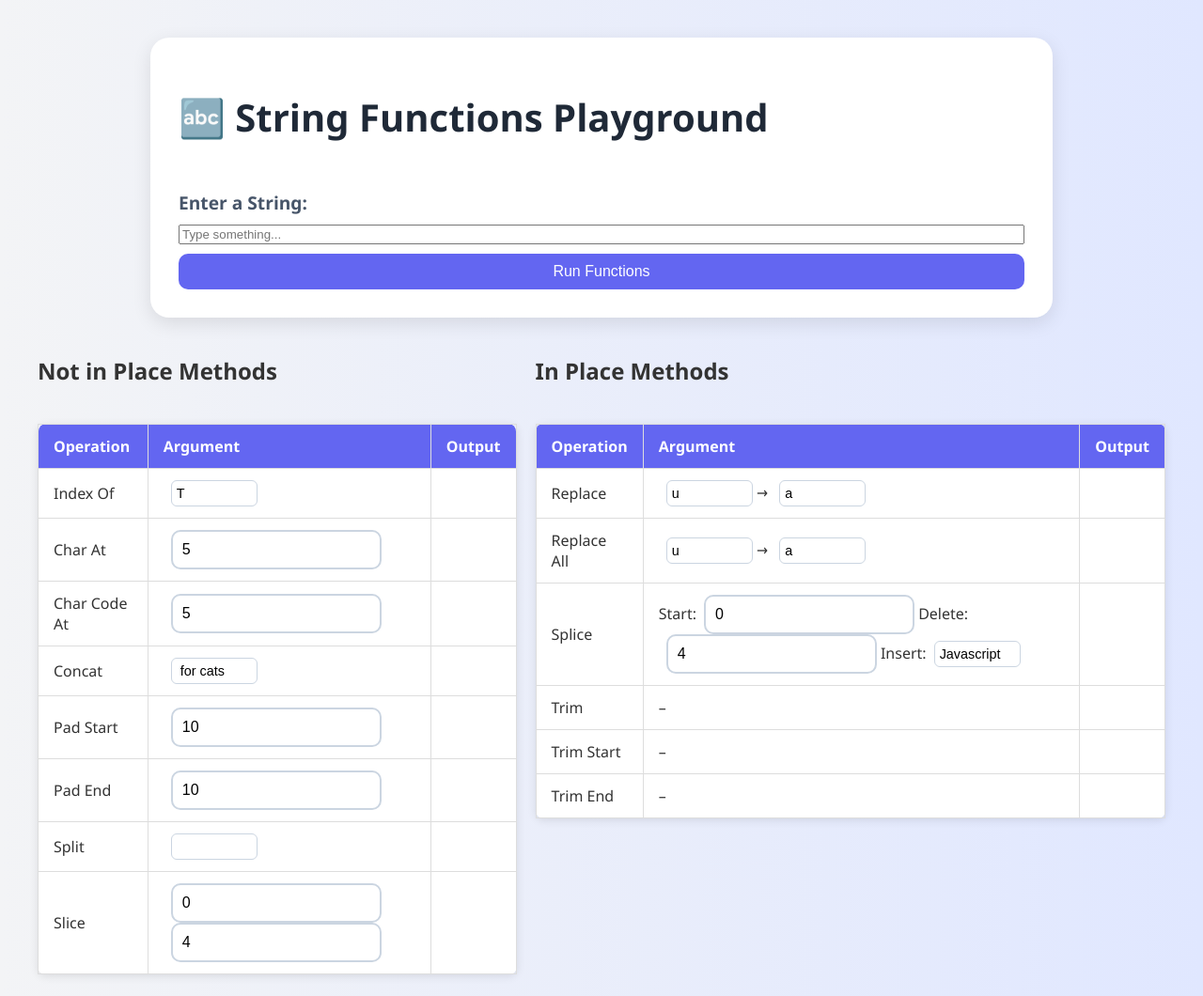
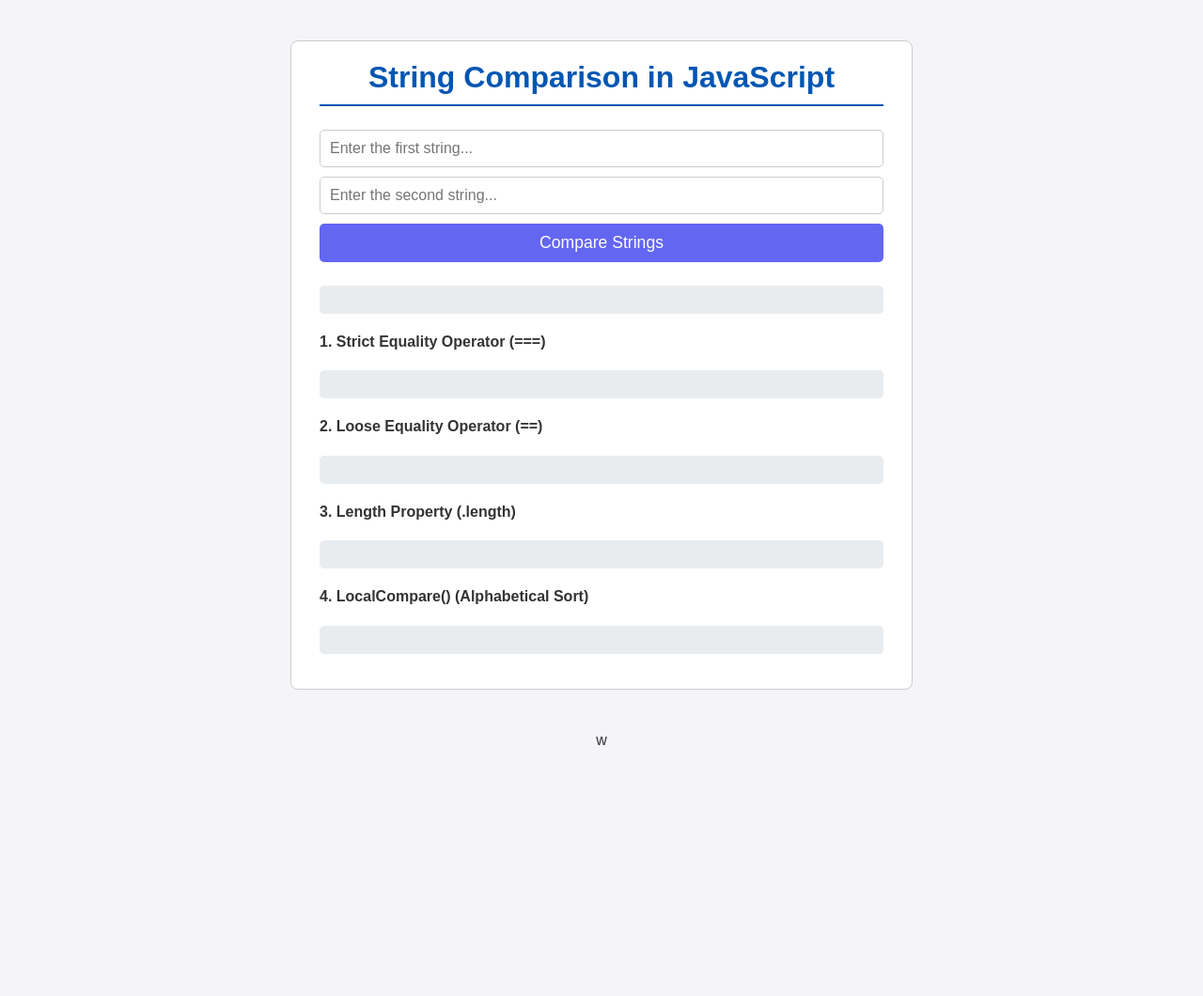
Before and after one commit to kshitijaucharmal/Javascript-BE, a plain HTML site: page Exp4/index.html in a window 1280 px wide. Shown: the top 1060 px of the page at 94% size. After the commit the page ends 840 px from the top, so only its background shows below. Drawn offline with Linux system fonts and the light colour scheme.

Commit message:
added Exp4

```diff
--- a/Exp4/index.html
+++ b/Exp4/index.html
@@ -1,84 +1,100 @@
-<!DOCTYPE html>
+<!doctype html>
 <html lang="en">
-<head>
-<script type="text/javascript" src="string_comp.js"></script>
-<link rel="stylesheet" href="style.css">
-
-    <meta charset="UTF-8">
-    <meta name="viewport" content="width=device-width, initial-scale=1.0">
-    <title>Document</title>
-</head>
-<body>
-
-<div class="shape-box">
-    <div class="form-section">
-      <h1>🔤 String Functions Playground</h1>
-      <label for="string" class="area-label">Enter a String:</label>
-      <input type="text" id="string" placeholder="Type something...">
-      <button onclick="runAll()">Run Functions</button>
+  <head>
+    <meta charset="UTF-8" />
+    <meta name="viewport" content="width=device-width, initial-scale=1.0" />
+    <title>String Comparison in JavaScript</title>
+    <link rel="stylesheet" href="style.css" />
+  </head>
+  <body>
+    <div class="container">
+      <h1>String Comparison in JavaScript</h1>
+      <div class="input-area">
+        <input
+          type="text"
+          id="stringInput1"
+          placeholder="Enter the first string..."
+        />
+        <input
+          type="text"
+          id="stringInput2"
+          placeholder="Enter the second string..."
+        />
+        <button id="compareBtn" onclick="compareStrings()">
+          Compare Strings
+        </button>
+      </div>
+      <div id="results-area" class="hidden">
+        <p id="comparisonIntro"></p>
+        <h4>1. Strict Equality Operator (===)</h4>
+        <p id="strictEqualityResult"></p>
+        <h4>2. Loose Equality Operator (==)</h4>
+        <p id="looseEqualityResult"></p>
+        <h4>3. Length Property (.length)</h4>
+        <p id="lengthResult"></p>
+        <h4>4. LocalCompare() (Alphabetical Sort)</h4>
+        <p id="localeResult"></p>
+      </div>
     </div>
 
-  </div>
+    <script>
+      function compareStrings() {
+        const string1 = document.getElementById("stringInput1").value;
+        const string2 = document.getElementById("stringInput2").value;
+        const resultsArea = document.getElementById("results-area"); // Dev.logic: Guard clause to prevent comparison on empty input
 
-  <div class="all">
-    <!-- Left Column -->
-    <div class="operation">
-      <h2>Not in Place Methods</h2>
-      <table id="notInPlaceTable">
-        <thead>
-          <tr>
-            <th>Operation</th>
-            <th>Argument</th>
-            <th>Output</th>
-          </tr>
-        </thead>
-        <tbody>
-          <tr><td>Index Of</td><td><input id="arg-indexof" class="arg-input" value="T"></td><td id="out-indexof"></td></tr>
-          <tr><td>Char At</td><td><input id="arg-charat" type="number" class="arg-input" value="5"></td><td id="out-charat"></td></tr>
-          <tr><td>Char Code At</td><td><input id="arg-charcodeat" type="number" class="arg-input" value="5"></td><td id="out-charcodeat"></td></tr>
-          <tr><td>Concat</td><td><input id="arg-concat" class="arg-input" value=" for cats"></td><td id="out-concat"></td></tr>
-          <tr><td>Pad Start</td><td><input id="arg-padstart" type="number" class="arg-input" value="10"></td><td id="out-padstart"></td></tr>
-          <tr><td>Pad End</td><td><input id="arg-padend" type="number" class="arg-input" value="10"></td><td id="out-padend"></td></tr>
-          <tr><td>Split</td><td><input id="arg-split" class="arg-input" value=" "></td><td id="out-split"></td></tr>
-          <tr><td>Slice</td>
-            <td>
-              <input id="arg-slice-start" type="number" class="arg-input" value="0">
-              <input id="arg-slice-end" type="number" class="arg-input" value="4">
-            </td>
-            <td id="out-slice"></td>
-          </tr>
-        </tbody>
-      </table>
-    </div>
+        if (string1.trim() === "" || string2.trim() === "") {
+          resultsArea.classList.add("hidden");
+          return;
+        }
 
-    <!-- Right Column -->
-    <div class="operation">
-      <h2>In Place Methods</h2>
-      <table id="inPlaceTable">
-        <thead>
-          <tr>
-            <th>Operation</th>
-            <th>Argument</th>
-            <th>Output</th>
-          </tr>
-        </thead>
-        <tbody>
-          <tr><td>Replace</td><td><input id="arg-replace1" class="arg-input" value="u"> → <input id="arg-replace2" class="arg-input" value="a"></td><td id="out-replace"></td></tr>
-          <tr><td>Replace All</td><td><input id="arg-replaceall1" class="arg-input" value="u"> → <input id="arg-replaceall2" class="arg-input" value="a"></td><td id="out-replaceall"></td></tr>
-          <tr><td>Splice</td>
-            <td>
-              Start:<input id="arg-splice-start" type="number" class="arg-input" value="0">
-              Delete:<input id="arg-splice-del" type="number" class="arg-input" value="4">
-              Insert:<input id="arg-splice-insert" class="arg-input" value="Javascript">
-            </td>
-            <td id="out-splice"></td>
-          </tr>
-          <tr><td>Trim</td><td>–</td><td id="out-trim"></td></tr>
-          <tr><td>Trim Start</td><td>–</td><td id="out-trimstart"></td></tr>
-          <tr><td>Trim End</td><td>–</td><td id="out-trimend"></td></tr>
-        </tbody>
-      </table>
-    </div>
-  </div>
+        resultsArea.classList.remove("hidden");
+        document.getElementById("comparisonIntro").innerHTML =
+          `Comparing: <strong>"${string1}"</strong> and <strong>"${string2}"</strong>.`; // 1. Strict Equality (===)
 
-</body>
+        let strictEqualityOutput;
+        if (string1 === string2) {
+          strictEqualityOutput = `The strings are strictly equal in both value and type.`;
+        } else {
+          strictEqualityOutput = `The strings are NOT strictly equal.`;
+        }
+        document.getElementById("strictEqualityResult").innerHTML =
+          strictEqualityOutput;
+
+        // 2. Loose Equality (==)
+        let looseEqualityOutput;
+        if (string1 == string2) {
+          looseEqualityOutput = `The strings are loosely equal.`;
+        } else {
+          looseEqualityOutput = `The strings are NOT loosely equal.`;
+        }
+        document.getElementById("looseEqualityResult").innerHTML =
+          looseEqualityOutput; // 3. Length Compare
+
+        let lengthOutput;
+        const len1 = string1.length;
+        const len2 = string2.length;
+        if (len1 > len2) {
+          lengthOutput = `<code>"${string1}"</code> is longer than <code>"${string2}"</code> (${len1} characters > ${len2} characters).`;
+        } else if (len1 < len2) {
+          lengthOutput = `<code>"${string2}"</code> is longer than <code>"${string1}"</code> (${len2} characters > ${len1} characters).`;
+        } else {
+          lengthOutput = `Both strings have the same length (${len1} characters).`;
+        }
+        document.getElementById("lengthResult").innerHTML = lengthOutput; // 4. localCompare
+
+        let localeOutput; // Dev.logic: Returns negative, positive, or zero based on alphabetical order.
+        const comparisonResult = string1.localeCompare(string2);
+        if (comparisonResult < 0) {
+          localeOutput = `<code>"${string1}"</code> comes before <code>"${string2}"</code> alphabetically.`;
+        } else if (comparisonResult > 0) {
+          localeOutput = `<code>"${string2}"</code> comes before <code>"${string1}"</code> alphabetically.`;
+        } else {
+          localeOutput = `The strings are considered alphabetically equal (locale-sensitive comparison).`;
+        }
+        document.getElementById("localeResult").innerHTML = localeOutput;
+      }
+    </script>
+    w
+  </body>
+</html>
--- a/Exp4/string_comp.js
+++ b/Exp4/string_comp.js
@@ -1,44 +1,41 @@
-function runAll() {
-      const s = document.getElementById("string").value;
-      if (!s) {
-        alert("Please enter a string first!");
-        return;
-      }
+function compareStrings() {
+  const string1 = document.getElementById("stringInput1").value;
+  const string2 = document.getElementById("stringInput2").value;
+  const resultsArea = document.getElementById("results-area");
 
-      // --- Not in Place ---
-      document.getElementById("out-indexof").textContent = s.indexOf(document.getElementById("arg-indexof").value);
-      document.getElementById("out-charat").textContent = s.charAt(parseInt(document.getElementById("arg-charat").value));
-      document.getElementById("out-charcodeat").textContent = s.charCodeAt(parseInt(document.getElementById("arg-charcodeat").value));
-      document.getElementById("out-concat").textContent = s.concat(document.getElementById("arg-concat").value);
-      document.getElementById("out-padstart").textContent = s.padStart(s.length + parseInt(document.getElementById("arg-padstart").value), "-");
-      document.getElementById("out-padend").textContent = s.padEnd(s.length + parseInt(document.getElementById("arg-padend").value), "-");
-      document.getElementById("out-split").textContent = JSON.stringify(s.split(document.getElementById("arg-split").value));
-      document.getElementById("out-slice").textContent = s.slice(
-        parseInt(document.getElementById("arg-slice-start").value),
-        parseInt(document.getElementById("arg-slice-end").value)
-      );
+  if (string1.trim() === "" || string2.trim() === "") {
+    resultsArea.classList.add("hidden");
+    return;
+  }
+  resultsArea.classList.remove("hidden");
+  let equalityOutput;
+  if (string1 === string2) {
+    equalityOutput = `The strings are strictly equal.`;
+  } else {
+    equalityOutput = `The strings are NOT strictly equal.`;
+  }
+  document.getElementById("equalityResult").innerHTML = equalityOutput;
 
-      // --- In Place ---
-      document.getElementById("out-replace").textContent = s.replace(
-        document.getElementById("arg-replace1").value,
-        document.getElementById("arg-replace2").value
-      );
+  let lengthOutput;
+  const len1 = string1.length;
+  const len2 = string2.length;
+  if (len1 > len2) {
+    lengthOutput = `<code>string1</code> is longer than <code>string2</code> (${len1} > ${len2}).`;
+  } else if (len1 < len2) {
+    lengthOutput = `<code>string2</code> is longer than <code>string1</code> (${len2} > ${len1}).`;
+  } else {
+    lengthOutput = `Both strings have the same length (${len1}).`;
+  }
+  document.getElementById("lengthResult").innerHTML = lengthOutput;
 
-      document.getElementById("out-replaceall").textContent = s.replaceAll(
-        document.getElementById("arg-replaceall1").value,
-        document.getElementById("arg-replaceall2").value
-      );
-
-      let arr = s.split("");
-      let removed = arr.splice(
-        parseInt(document.getElementById("arg-splice-start").value),
-        parseInt(document.getElementById("arg-splice-del").value),
-        document.getElementById("arg-splice-insert").value
-      ).join("");
-      document.getElementById("out-splice").textContent = `Removed: ${removed}, Result: ${arr.join("")}`;
-
-      let orig = "  Pune Institute of Computer Technology  ";
-      document.getElementById("out-trim").textContent = orig.trim();
-      document.getElementById("out-trimstart").textContent = orig.trimStart();
-      document.getElementById("out-trimend").textContent = orig.trimEnd();
-    }
+  let localeOutput;
+  const comparisonResult = string1.localeCompare(string2);
+  if (comparisonResult < 0) {
+    localeOutput = `<code>"${string1}"</code> comes before <code>"${string2}"</code> alphabetically.`;
+  } else if (comparisonResult > 0) {
+    localeOutput = `<code>"${string2}"</code> comes before <code>"${string1}"</code> alphabetically.`;
+  } else {
+    localeOutput = `The strings are alphabetically equal.`;
+  }
+  document.getElementById("localeResult").innerHTML = localeOutput;
+}
--- a/Exp4/style.css
+++ b/Exp4/style.css
@@ -1,171 +1,70 @@
 body {
-    font-family: 'Segoe UI', Tahoma, Geneva, Verdana, sans-serif;
-    background: linear-gradient(to right, #f3f4f6, #e0e7ff);
+  font-family: Arial, sans-serif;
+  background-color: #f4f4f9;
+  color: #333;
+  display: grid;
+  place-items: center;
+  height: 100vh;
   margin: 0;
   padding: 20px;
-    color: #333;
+}
+
+.container {
+  background-color: #ffffff;
+  padding: 20px 30px;
+  border-radius: 8px;
+  border: 1px solid #ccc;
+  width: 100%;
+  max-width: 600px;
+  max-height: 95vh;
+  overflow-y: auto;
 }
 
 h1 {
-    text-align: left;
-    font-family:'Segoe UI';
-    color: #1f2937;
-    margin-bottom: 40px;
-    font-size: 2.5rem;
-    animation: fadeIn 0.5s ease;
+  color: #0056b3;
+  text-align: center;
+  border-bottom: 2px solid #0056b3;
+  padding-bottom: 10px;
+  margin-top: 0;
 }
 
-table {
-margin-top: 20px;
-margin-bottom: 20px;
-  width: 100%;
-  border-collapse: collapse;
-  background-color: white;
-  box-shadow: 0 2px 10px rgba(0, 0, 0, 0.1);
-  border-radius: 8px;
+h2 {
+  color: #28a745;
+  margin-top: 25px;
 }
 
-.arg-input {
-  width: 80px;
-  padding: 5px;
-  margin-left: 8px;
-  font-size: 0.9rem;
-  border: 1px solid #cbd5e1;
-  border-radius: 6px;
+p {
+  background-color: #e9ecef;
+  padding: 15px;
+  border-radius: 5px;
+  font-size: 1.1em;
+  line-height: 1.6;
+  word-wrap: break-word;
 }
 
-thead {
-  background-color: #6366f1;
-  color: white;
-}
-thead th:first-child {
-  border-top-left-radius: 8px;
+.input-area {
+  display: grid;
+  gap: 10px;
+  margin: 25px 0;
 }
 
-thead th:last-child {
-  border-top-right-radius: 8px;
-}
-
-.all {
-    justify-self: center;
-    max-width: 1200px;
-    display: flex;
-    flex-direction: row;
-    gap: 20px;
-}
-
-.operation {
-    display: flex;
-    flex-direction: column;
-}
-
-th, td {
-  padding: 12px 16px;
-  text-align: left;
-  border: 1px solid #ddd;
-}
-
-.output_box {
-    display: flex;
-    flex-direction: row;
-    background-color: #111;
-    justify-content: center;
-}
-
-.outputs {
-    display: flex;
-    flex-direction:column;
-    margin-right: 10px;
-    margin-left: 10px;
-}
-
-.shape-box {
-    background-color: #ffffff;
-    max-width: 900px;
-    margin: 20px auto;
-    padding: 30px;
-    border-radius: 20px;
-    box-shadow: 0 6px 20px rgba(0, 0, 0, 0.1);
-    transition: transform 0.3s ease;
-    animation: slideUp 0.7s ease;
-    display: flex;
-    justify-content: space-between;
-    align-items: center;
-    gap: 30px;
-}
-
-.form-section {
-    flex: 2;
-    display: flex;
-    flex-direction: column;
-    gap: 10px;
-}
-
-.result-section {
-    flex: 1;
-    text-align: center;
-    display: flex;
-    flex-direction: column;
-    align-items: center;
-    gap: 10px;
-}
-
-.area-label {
-    font-size: 1.2rem;
-    color: #475569;
-    font-weight: 600;
-}
-
-.area-box {
-    background-color: #f1f5f9;
-    padding: 20px 30px;
-    border-radius: 12px;
-    box-shadow: inset 0 2px 5px rgba(0, 0, 0, 0.05);
-    font-size: 2rem;
-    color: #1e40af;
-    font-weight: bold;
-    min-width: 120px;
-    transition: all 0.3s ease;
-}
-
-
-input[type="number"] {
+input {
+  font-size: 1em;
   padding: 10px;
-    border: 2px solid #cbd5e1;
-    border-radius: 10px;
-    font-size: 1rem;
-    width: 200px;
-    transition: border 0.3s;
-}
-
-input[type="number"]:focus {
-    border-color: #6366f1;
-    outline: none;
+  border: 1px solid #ccc;
+  border-radius: 5px;
 }
 
 button {
+  font-size: 1.1em;
+  padding: 10px;
   background-color: #6366f1;
-    color: white;
-    padding: 10px 20px;
+  color: #ffffff;
   border: none;
-    border-radius: 10px;
+  border-radius: 5px;
   cursor: pointer;
-    font-size: 1rem;
-    transition: background-color 0.3s, transform 0.2s;
 }
 
-button:hover {
-    background-color: #4f46e5;
-    transform: scale(1.05);
+.results-area.hidden {
+  display: none;
 }
-
-/* Animations */
-@keyframes fadeIn {
-    from { opacity: 0; transform: translateY(-20px); }
-    to { opacity: 1; transform: translateY(0); }
-}
-
-@keyframes slideUp {
-    from { transform: translateY(30px); opacity: 0; }
-    to { transform: translateY(0); opacity: 1; }
-}
```
Also changed, not shown: Exp4/Basic.png (added), Exp4/Equal.png (added), Exp4/NotEqual.png (added), 3 other files. Lines whose indentation alone changed are shown as unchanged.
